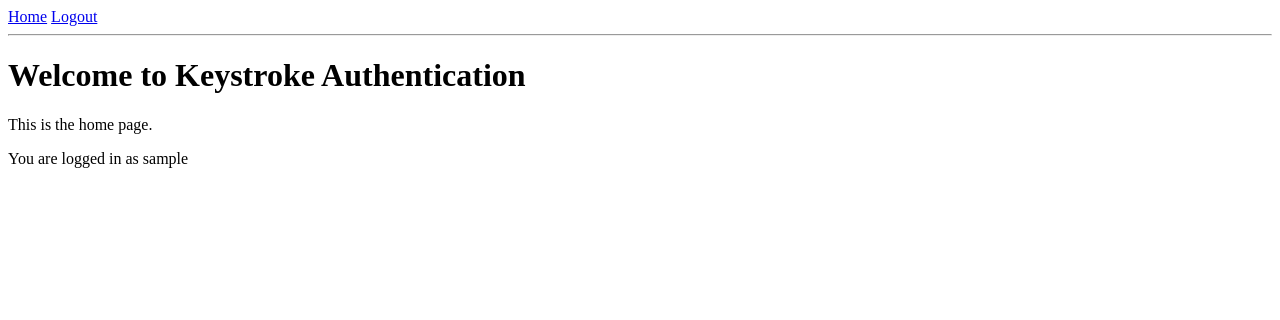
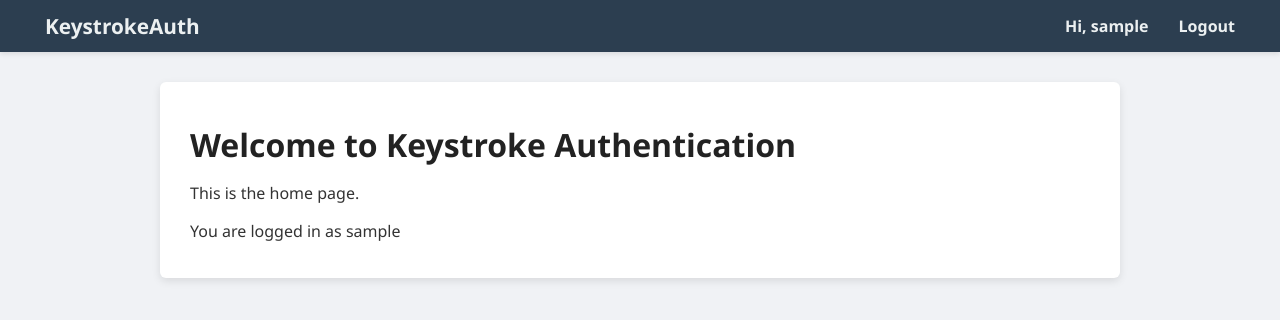
Before and after one commit to VadimProd/keystroke-django-auth, a Django app: page / in a window 1280 px wide. Shown: the top 320 px of the page. Run offline with Django 5.2, Linux system fonts and the light colour scheme; the visitor is signed in with stand-in values (Sample User, id 1).

Commit message:
Added style

```diff
--- a/keystroke_django_auth/settings.py
+++ b/keystroke_django_auth/settings.py
@@ -125,6 +125,7 @@ USE_TZ = True
 # https://docs.djangoproject.com/en/5.1/howto/static-files/
 
 STATIC_URL = 'static/'
+STATICFILES_DIRS = [BASE_DIR / "static"]
 
 # Default primary key field type
 # https://docs.djangoproject.com/en/5.1/ref/settings/#default-auto-field
--- /dev/null
+++ b/static/css/style.css
@@ -0,0 +1,134 @@
+/* ===== Base styles ===== */
+body {
+    font-family: 'Segoe UI', Tahoma, Geneva, Verdana, sans-serif;
+    margin: 0;
+    padding: 0;
+    background: #f0f2f5; /* Светлый фон для комфортного восприятия */
+    color: #333; /* Тёмно-серый текст для удобства чтения */
+}
+
+/* ===== Navigation bar ===== */
+nav {
+    background: #2c3e50; /* Темно-синий фон */
+    padding: 12px 30px;
+    display: flex;
+    justify-content: space-between;
+    align-items: center;
+    box-shadow: 0 2px 5px rgba(0,0,0,0.1); /* Легкая тень под меню */
+}
+
+/* Ссылки в навигации */
+nav a {
+    color: #ecf0f1; /* Светлый цвет текста */
+    text-decoration: none;
+    margin: 0 15px;
+    font-weight: 600;
+    transition: color 0.3s ease;
+    font-size: 1rem;
+}
+
+/* При наведении — выделение */
+nav a:hover {
+    color: #f39c12; /* Яркий оранжевый цвет */
+    text-decoration: underline;
+}
+
+/* ===== Основной контейнер с контентом ===== */
+.container {
+    max-width: 900px;
+    margin: 30px auto;
+    padding: 20px 30px;
+    background: white; /* Белый фон */
+    border-radius: 6px;
+    box-shadow: 0 3px 8px rgba(0,0,0,0.1); /* Мягкая тень */
+
+}
+
+/* ===== Кнопки и кнопки отправки ===== */
+button, input[type="submit"] {
+    background-color: #3498db; /* Насыщенный синий */
+    border: none;
+    padding: 12px 20px;
+    color: white;
+    border-radius: 5px;
+    cursor: pointer;
+    font-size: 1rem;
+    font-weight: 600;
+    transition: background-color 0.3s ease;
+}
+
+/* При наведении — чуть темнее */
+button:hover, input[type="submit"]:hover {
+    background-color: #2980b9;
+}
+
+/* ===== Формы ===== */
+form {
+    margin-top: 20px;
+}
+
+/* Поля ввода */
+input[type="text"], input[type="password"], input[type="email"] {
+    width: 100%;
+    padding: 12px 15px;
+    margin: 8px 0 16px 0;
+    border: 1px solid #ccc;
+    border-radius: 5px;
+    font-size: 1rem;
+    box-sizing: border-box;
+    transition: border-color 0.3s ease;
+}
+
+/* Фокус на поле — синий контур и тень */
+input[type="text"]:focus, input[type="password"]:focus, input[type="email"]:focus {
+    border-color: #3498db;
+    outline: none;
+    box-shadow: 0 0 6px rgba(52,152,219,0.4);
+}
+
+/* ===== Заголовки ===== */
+h1, h2, h3 {
+    color: #222;
+    margin-bottom: 15px;
+    font-weight: 700;
+}
+
+/* ===== Сообщения об ошибках и успехе ===== */
+.message {
+    padding: 10px 15px;
+    border-radius: 5px;
+    margin-bottom: 20px;
+    font-weight: 600;
+}
+
+/* Красный фон для ошибок */
+.message.error {
+    background-color: #f8d7da;
+    color: #842029;
+    border: 1px solid #f5c2c7;
+}
+
+/* Зеленый фон для успеха */
+.message.success {
+    background-color: #d1e7dd;
+    color: #0f5132;
+    border: 1px solid #badbcc;
+}
+
+/* Навигация - контейнеры */
+nav .nav-brand a {
+    font-weight: 700;
+    font-size: 1.3rem;
+    color: #ecf0f1;
+}
+
+nav .nav-links {
+    display: flex;
+    align-items: center;
+    gap: 15px;
+}
+
+nav .nav-user {
+    color: #ecf0f1;
+    font-weight: 600;
+}
--- a/templates/base.html
+++ b/templates/base.html
@@ -1,20 +1,28 @@
+{% load static %}
 <!DOCTYPE html>
 <html lang="en">
 <head>
-    <meta charset="UTF-8">
+    <meta charset="UTF-8" />
     <title>{% block title %}Keystroke Auth{% endblock %}</title>
+    <link rel="stylesheet" href="{% static 'css/style.css' %}" />
 </head>
 <body>
     <nav>
-        <a href="/">Home</a>
+        <div class="nav-brand">
+            <a href="{% url 'home' %}">KeystrokeAuth</a>
+        </div>
+        <div class="nav-links">
             {% if user.is_authenticated %}
+                <span class="nav-user">Hi, {{ user.username }}</span>
                 <a href="{% url 'logout' %}">Logout</a>
             {% else %}
                 <a href="{% url 'login' %}">Login</a>
                 <a href="{% url 'register' %}">Register</a>
             {% endif %}
+        </div>
     </nav>
-    <hr>
+    <div class="container">
         {% block content %}{% endblock %}
+    </div>
 </body>
 </html>
--- a/templates/home.html
+++ b/templates/home.html
@@ -10,6 +10,5 @@
     <p>You are logged in as {{ user.username }}</p>
 {% else %}
     <p>You are not logged in.</p>
-    <p><a href="{% url 'login' %}">Login</a> or <a href="{% url 'register' %}">Register</a></p>
 {% endif %}
 {% endblock %}
```
Lines whose indentation alone changed are shown as unchanged.
